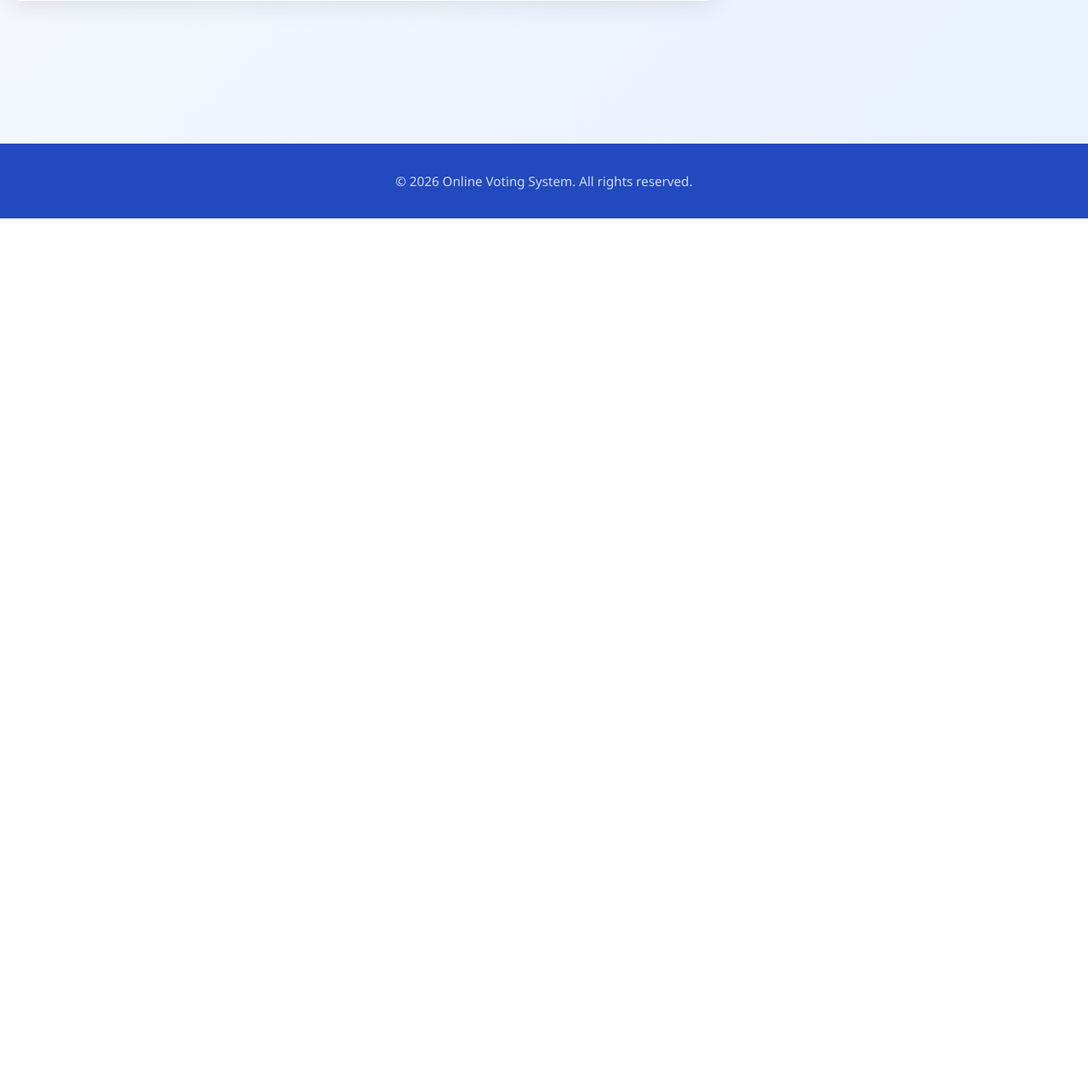
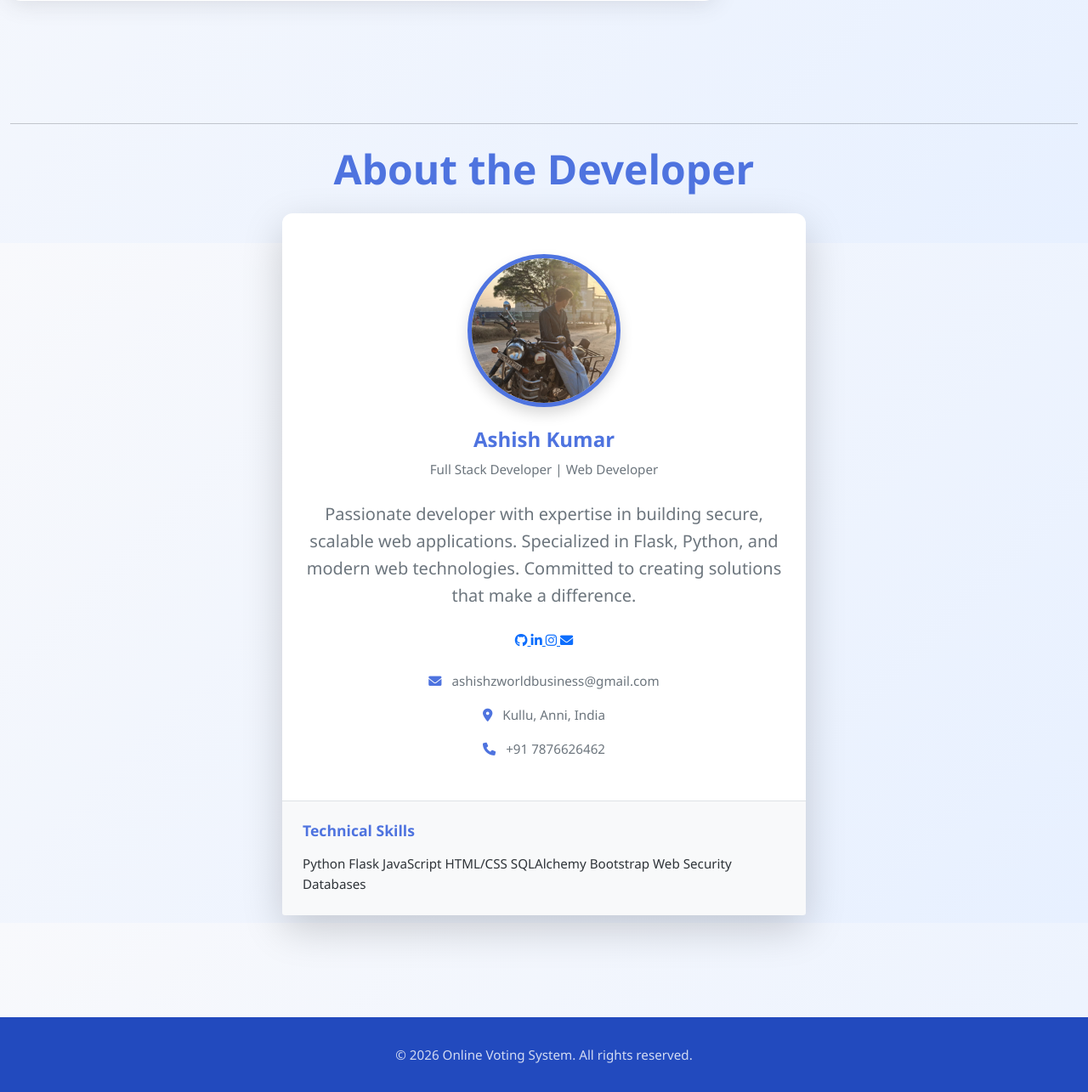
Before and after one commit to Ashishkumar0002/OnlineVotingSystem, a Flask app: page /about in a window 1280 px wide. Shown: the part 1314-2599 px from the top of the page at 85% size. Before the commit the page ends 1571 px from the top, so only its background shows below. Run offline with Flask 3, Linux system fonts and the light colour scheme.

Commit message:
Update about.html

```diff
--- a/templates/main/about.html
+++ b/templates/main/about.html
@@ -156,5 +156,88 @@
             </div>
         </div>
     </div>
+
+    <!-- Developer / About Section -->
+    <div class="row mt-5 pt-5">
+        <div class="col-12">
+            <hr class="my-4">
+            <h2 class="display-5 fw-bold text-primary mb-4 text-center">About the Developer</h2>
+        </div>
+    </div>
+
+    <div class="row justify-content-center">
+        <div class="col-lg-6">
+            <div class="card developer-card shadow-lg border-0">
+                <!-- Profile Header -->
+                <div class="card-body text-center py-5">
+                    <!-- Profile Photo -->
+                    <div class="mb-4">
+                        <img src="{{ url_for('static', filename='images/profile.jpeg') }}"
+                             alt="Developer Profile"
+                             class="rounded-circle profile-image shadow"
+                             style="width: 180px; height: 180px; object-fit: cover; border: 5px solid #4e73df;">
+                    </div>
+
+                    <!-- Name -->
+                    <h3 class="fw-bold text-primary mb-2">Ashish Kumar</h3>
+                    <p class="text-secondary mb-4">Full Stack Developer | Web Developer</p>
+
+                    <!-- Bio -->
+                    <p class="text-secondary lead mb-4">
+                        Passionate developer with expertise in building secure, scalable web applications.
+                        Specialized in Flask, Python, and modern web technologies.
+                        Committed to creating solutions that make a difference.
+                    </p>
+
+                    <!-- Social Media Links -->
+                    <div class="social-links mb-4">
+                        <a href="https://github.com/Ashishkumar0002" target="_blank" class="social-btn github-btn" title="GitHub">
+                            <i class="fab fa-github"></i>
+                        </a>
+                        <a href="https://www.linkedin.com/in/ashish-kumar-9572b4262/" target="_blank" class="social-btn linkedin-btn" title="LinkedIn">
+                            <i class="fab fa-linkedin-in"></i>
+                        </a>
+                        <a href="https://www.instagram.com/ashishz.world?igsh=MWtodXQyb3BuMGw2Ng==" target="_blank" class="social-btn instagram-btn" title="Instagram">
+                            <i class="fab fa-instagram"></i>
+                        </a>
+                        <a href="mailto:ashishzworldbusiness@gmail.com" class="social-btn email-btn" title="Email">
+                            <i class="fas fa-envelope"></i>
+                        </a>
+                    </div>
+
+                    <!-- Contact Info -->
+                    <div class="contact-info">
+                        <div class="mb-3">
+                            <i class="fas fa-envelope text-primary me-2"></i>
+                            <span class="text-secondary">ashishzworldbusiness@gmail.com</span>
+                        </div>
+                        <div class="mb-3">
+                            <i class="fas fa-map-marker-alt text-primary me-2"></i>
+                            <span class="text-secondary">Kullu, Anni, India</span>
+                        </div>
+                        <div>
+                            <i class="fas fa-phone text-primary me-2"></i>
+                            <span class="text-secondary">+91 7876626462</span>
+                        </div>
+                    </div>
+                </div>
+
+                <!-- Skills Section -->
+                <div class="card-footer bg-light border-top">
+                    <h5 class="fw-bold text-primary mb-3">Technical Skills</h5>
+                    <div class="skills-container">
+                        <span class="skill-badge">Python</span>
+                        <span class="skill-badge">Flask</span>
+                        <span class="skill-badge">JavaScript</span>
+                        <span class="skill-badge">HTML/CSS</span>
+                        <span class="skill-badge">SQLAlchemy</span>
+                        <span class="skill-badge">Bootstrap</span>
+                        <span class="skill-badge">Web Security</span>
+                        <span class="skill-badge">Databases</span>
+                    </div>
+                </div>
+            </div>
+        </div>
+    </div>
 </div>
 {% endblock %}
```
